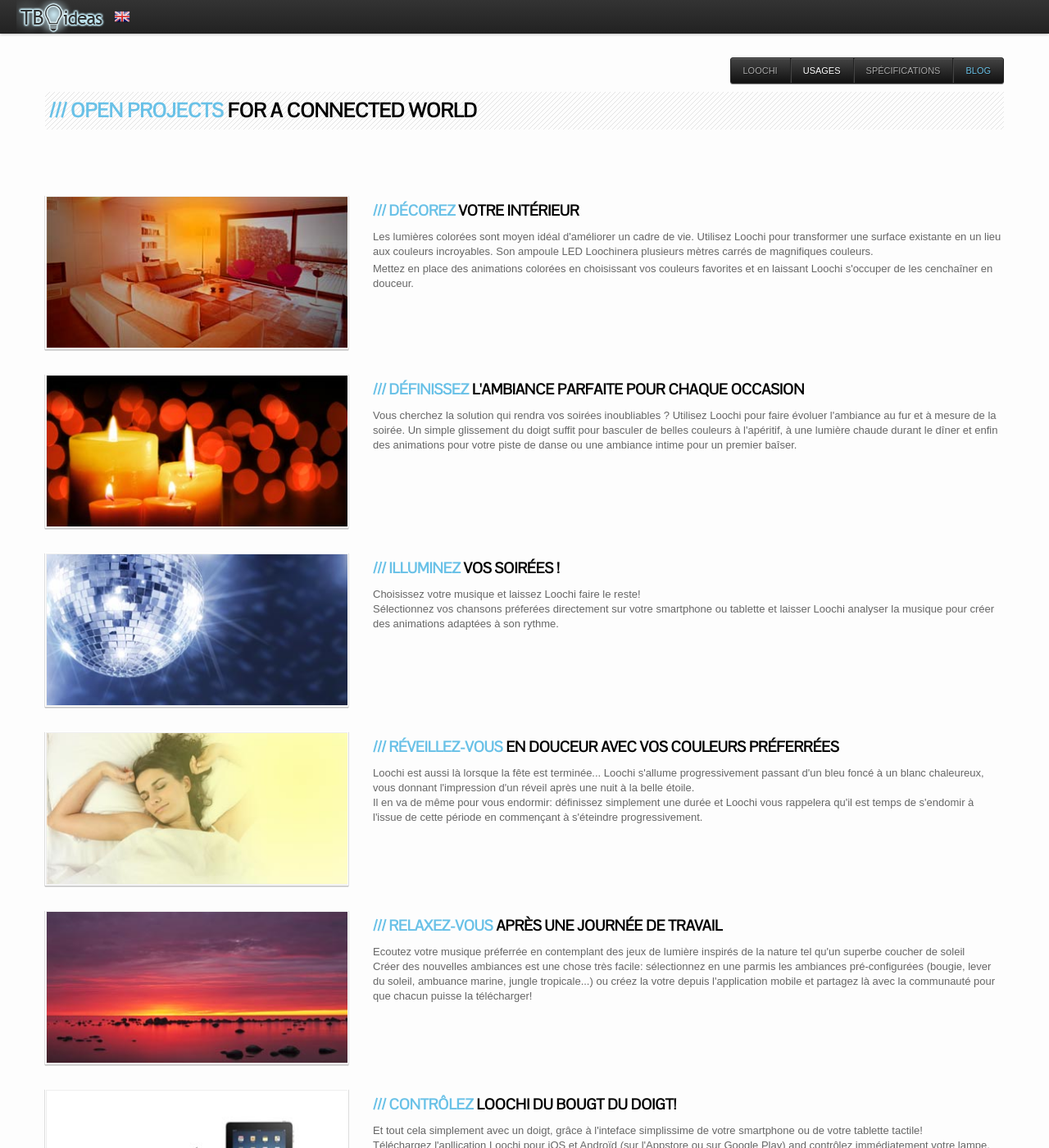
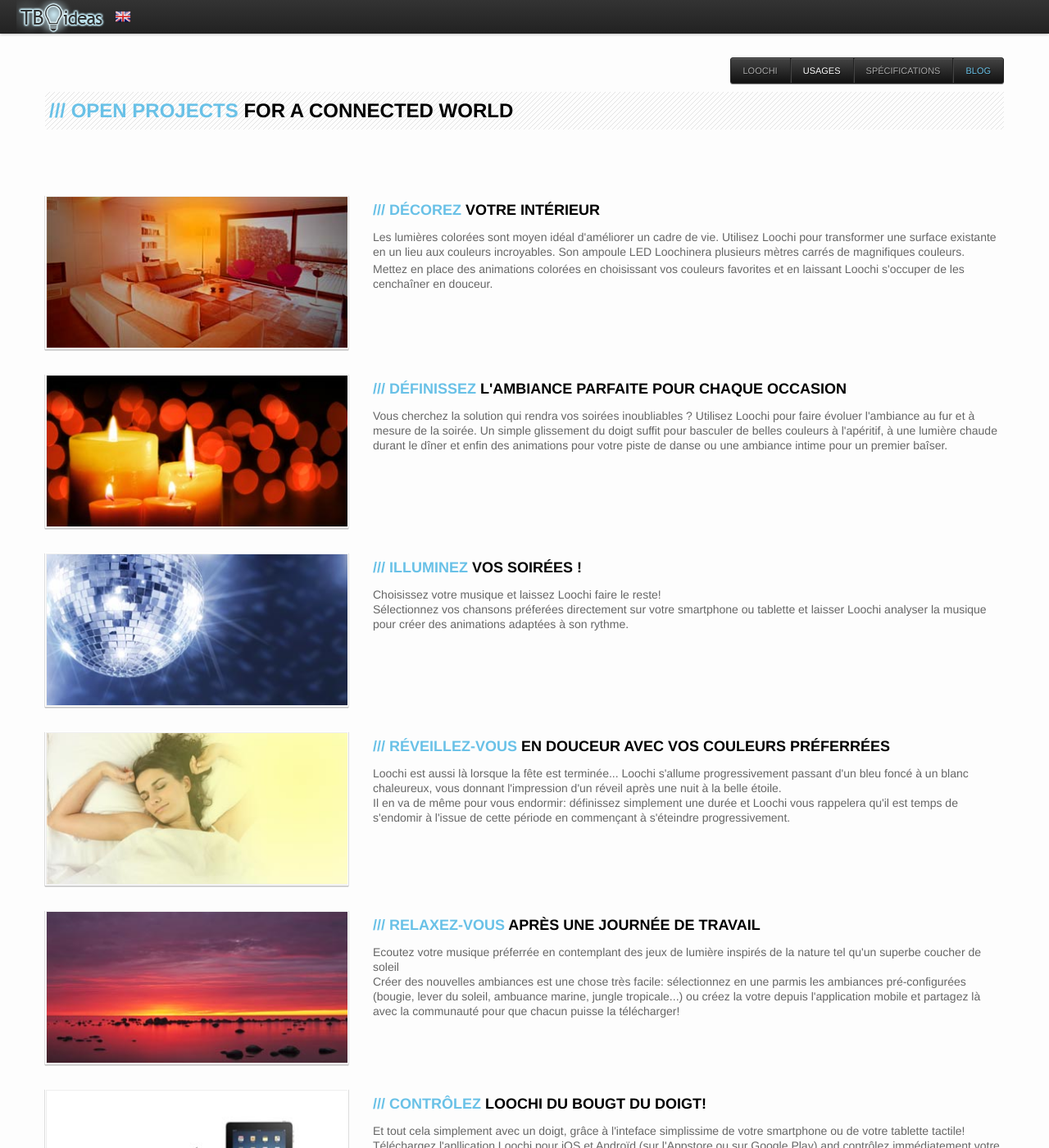
Before and after one commit to tbideas/tbideas.github.com, a Jekyll site: the page built from fr/features.html, in a window 1280 px wide and 1400 px high. Shown: the whole window at 82% size. Built offline with Jekyll 4.4.1, drawn with Linux system fonts in a browser that asks for light colours; nearby versions of some CDN libraries; some web fonts are replaced; library files that are not in the unit come from our copies; comment, search, counter and statistics services are not loaded.

Commit message:
Reworked fonts - Removed external fonts - Made default font a little bigger

```diff
--- a/_includes/head.html
+++ b/_includes/head.html
@@ -38,8 +38,6 @@
 	<link rel="apple-touch-icon-precomposed" sizes="72x72" href="/assets/ico/apple-touch-icon-72-precomposed.png">
 	<link rel="apple-touch-icon-precomposed" href="/assets/ico/apple-touch-icon-57-precomposed.png">
 
-	<link href='http://fonts.googleapis.com/css?family=Yanone+Kaffeesatz:400,200,300,700&subset=latin,latin-ext' rel='stylesheet' type='text/css'>
-
 	<script type="text/javascript">
 
 	var _gaq = _gaq || [];
--- a/assets/css/docs.css
+++ b/assets/css/docs.css
@@ -9,21 +9,30 @@
 /* Body and structure
 -------------------------------------------------- */
 
-@import url(http://fonts.googleapis.com/css?family=Pontano+Sans|Metrophobic);
-
 body {
   position: relative;
   background-color: #fdfdfd;
-  font-family: 'Metrophobic', Arial, Helvetica, sans-serif;
   color:#666;
+  font-size: 14px;
+  font-weight: 300;
 }
 
 h1,h2,h3,h4,h5,h6 {
-  font-family: 'Pontano Sans', Arial, sans-serif !important; color:#000; text-transform:uppercase;
+  color:#000; text-transform:uppercase;
 }
 
 h3 { margin-bottom:5px;}
 p { margin-bottom:20px;}
+
+/* thomas hacks */
+
+/* just like blockquote p in bootstrap.css */
+blockquote li {
+  font-size:16px;
+  font-weight:300;
+  line-height:22.5px;
+}
+
 
 /* Space out sub-sections more
 -------------------------------------------------- */
```
